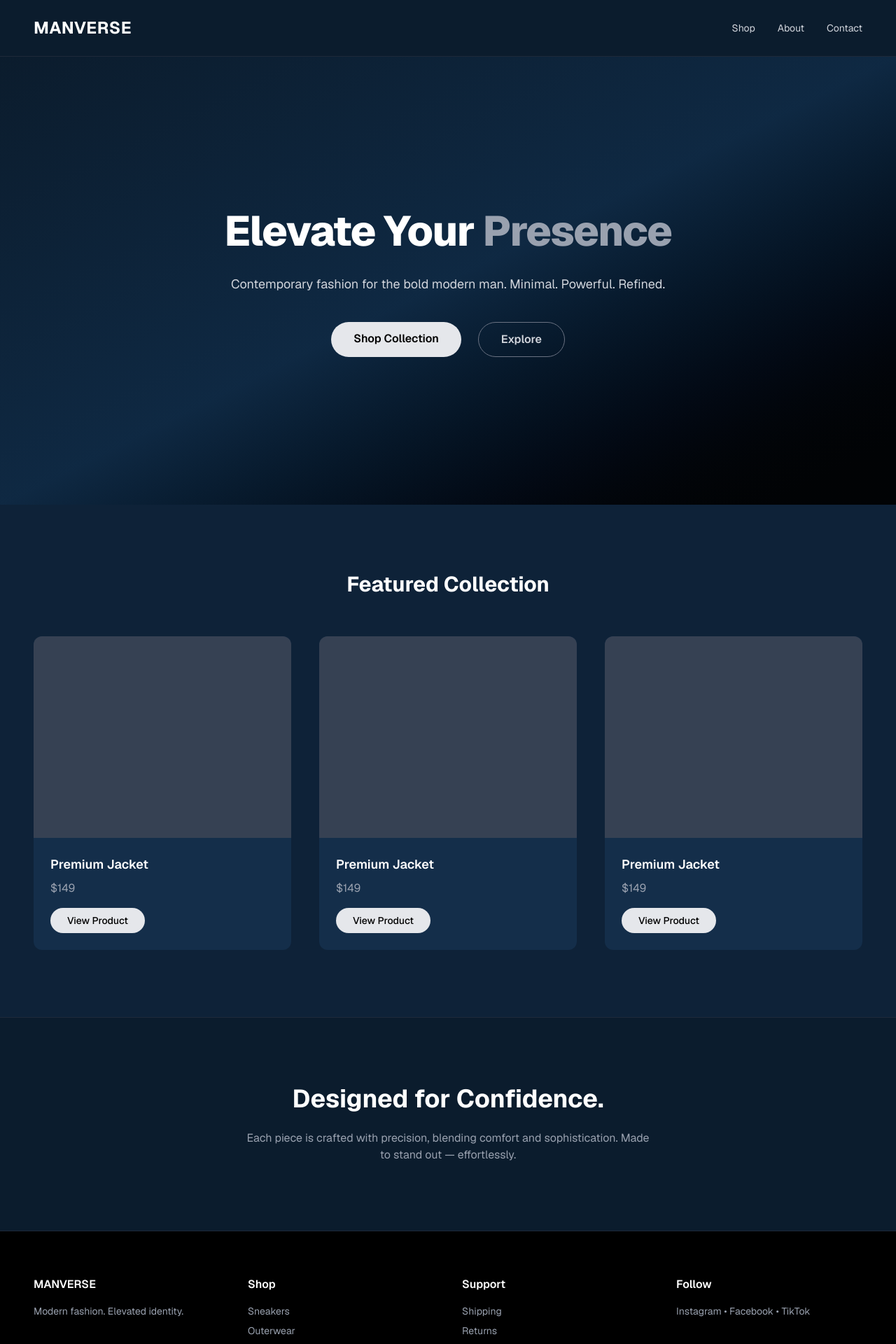
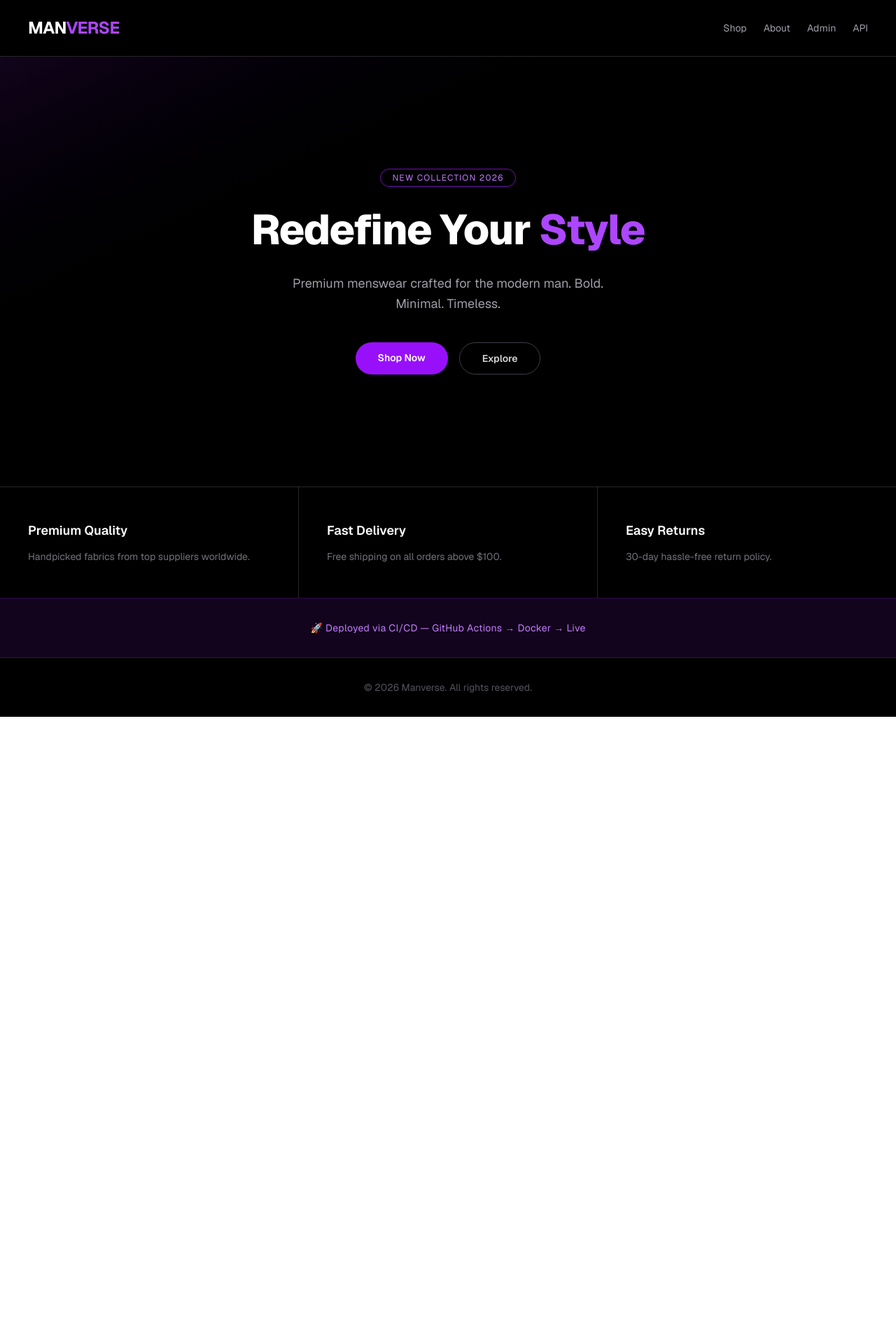
Before and after one commit to Ashikmahbub/manverse, a Next.js app in the folder frontend/frontend/: page / in a window 1280 px wide. Shown: the top 1920 px of the page at 70% size. After the commit the page ends 1024 px from the top, so only its background shows below. Built offline with nearby package versions, Linux system fonts and the light colour scheme.

Commit message:
modified yml home page

```diff
--- a/frontend/frontend/app/page.tsx
+++ b/frontend/frontend/app/page.tsx
@@ -1,140 +1,64 @@
-"use client"
-import Link from "next/link"
-
 export default function Home() {
   return (
-    <div className="min-h-screen bg-[#0B1C2D] text-white font-sans">
-
+    <div className="min-h-screen bg-black text-white font-sans">
       {/* Navbar */}
-      <nav className="flex items-center justify-between px-12 py-6 border-b border-gray-800">
-        <span className="text-2xl font-bold tracking-wide">
-          MANVERSE
+      <nav className="flex items-center justify-between px-10 py-6 border-b border-zinc-800">
+        <span className="text-2xl font-bold tracking-tight text-white">
+          MAN<span className="text-purple-500">VERSE</span>
         </span>
-
-        <div className="flex gap-8 text-sm text-gray-300">
-          <Link href="/shop" className="hover:text-white transition">Shop</Link>
-          <Link href="#" className="hover:text-white transition">About</Link>
-          <Link href="#" className="hover:text-white transition">Contact</Link>
+        <div className="flex gap-6 text-sm text-zinc-400">
+          <a href="#" className="hover:text-white transition">Shop</a>
+          <a href="#" className="hover:text-white transition">About</a>
+          <a href="/admin" className="hover:text-white transition">Admin</a>
+          <a href="/api/products/" className="hover:text-white transition">API</a>
         </div>
       </nav>
 
-      {/* Hero Section */}
-      <section className="relative h-[80vh] flex items-center justify-center text-center px-6">
-
-        <div className="absolute inset-0 bg-gradient-to-br from-[#0B1C2D] via-[#0f2a45] to-black opacity-90"></div>
-
-        <div className="relative z-10 max-w-3xl">
-          <h1 className="text-6xl font-extrabold tracking-tight leading-tight">
-            Elevate Your <span className="text-gray-400">Presence</span>
+      {/* Hero */}
+      <section className="flex flex-col items-center justify-center text-center px-6 py-40 relative overflow-hidden">
+        <div className="absolute inset-0 bg-gradient-to-br from-purple-900/20 via-black to-black z-0" />
+        <div className="relative z-10 flex flex-col items-center gap-6">
+          <span className="text-xs uppercase tracking-widest text-purple-400 border border-purple-800 px-4 py-1 rounded-full">
+            New Collection 2026
+          </span>
+          <h1 className="text-6xl font-extrabold tracking-tight leading-tight max-w-2xl">
+            Redefine Your <span className="text-purple-500">Style</span>
           </h1>
-
-          <p className="mt-6 text-gray-300 text-lg">
-            Contemporary fashion for the bold modern man.
-            Minimal. Powerful. Refined.
+          <p className="text-zinc-400 text-lg max-w-md leading-relaxed">
+            Premium menswear crafted for the modern man. Bold. Minimal. Timeless.
           </p>
-
-          <div className="mt-10 flex justify-center gap-6">
-            <Link
-              href="/shop"
-              className="bg-gray-200 text-black px-8 py-3 rounded-full font-semibold hover:bg-red-600 hover:text-white transition"
-            >
-              Shop Collection
-            </Link>
-
-            <Link
-              href="#featured"
-              className="border border-gray-500 px-8 py-3 rounded-full font-semibold text-gray-300 hover:border-red-600 hover:text-red-500 transition"
-            >
-              Explore
-            </Link>
+          <div className="flex gap-4 mt-4">
+            <a href="#" className="bg-purple-600 hover:bg-purple-700 transition px-8 py-3 rounded-full text-sm font-semibold">Shop Now</a>
+            <a href="#" className="border border-zinc-700 hover:border-zinc-400 transition px-8 py-3 rounded-full text-sm font-semibold text-zinc-300">Explore</a>
           </div>
         </div>
       </section>
 
-      {/* Featured Section */}
-      <section id="featured" className="px-12 py-24 bg-[#0E2238]">
-        <h2 className="text-3xl font-bold mb-14 text-center">
-          Featured Collection
-        </h2>
-
-        <div className="grid grid-cols-1 sm:grid-cols-3 gap-10">
-          {[1,2,3].map((item) => (
-            <div
-              key={item}
-              className="bg-[#142E4A] rounded-xl overflow-hidden hover:scale-[1.02] transition"
-            >
-              <div className="h-72 bg-gray-700"></div>
-
-              <div className="p-6">
-                <h3 className="font-semibold text-lg">
-                  Premium Jacket
-                </h3>
-                <p className="text-gray-400 mt-2">$149</p>
-
-                <button className="mt-4 bg-gray-200 text-black px-6 py-2 rounded-full text-sm font-medium hover:bg-red-600 hover:text-white transition">
-                  View Product
-                </button>
-              </div>
-            </div>
-          ))}
-        </div>
+      {/* Features */}
+      <section className="grid grid-cols-1 sm:grid-cols-3 gap-px border-t border-zinc-800 bg-zinc-800">
+        {[
+          { title: "Premium Quality", desc: "Handpicked fabrics from top suppliers worldwide." },
+          { title: "Fast Delivery", desc: "Free shipping on all orders above $100." },
+          { title: "Easy Returns", desc: "30-day hassle-free return policy." },
+        ].map((f) => (
+          <div key={f.title} className="bg-black px-10 py-12 flex flex-col gap-3">
+            <h3 className="text-white font-semibold text-lg">{f.title}</h3>
+            <p className="text-zinc-500 text-sm leading-relaxed">{f.desc}</p>
+          </div>
+        ))}
       </section>
 
-      {/* Brand Message */}
-      <section className="px-12 py-24 bg-[#0B1C2D] text-center border-t border-gray-800">
-        <h2 className="text-4xl font-bold max-w-2xl mx-auto">
-          Designed for Confidence.
-        </h2>
-
-        <p className="mt-6 text-gray-400 max-w-xl mx-auto">
-          Each piece is crafted with precision,
-          blending comfort and sophistication.
-          Made to stand out — effortlessly.
+      {/* CI/CD Test Banner */}
+      <section className="flex items-center justify-center py-8 bg-purple-900/20 border-t border-purple-800/30">
+        <p className="text-purple-400 text-sm tracking-wide">
+          🚀 Deployed via CI/CD — GitHub Actions → Docker → Live
         </p>
       </section>
 
       {/* Footer */}
-      <footer className="bg-black px-12 py-16 border-t border-gray-800 text-gray-400">
-
-        <div className="grid grid-cols-1 sm:grid-cols-4 gap-10">
-
-          <div>
-            <h4 className="text-white font-semibold mb-4">MANVERSE</h4>
-            <p className="text-sm">
-              Modern fashion. Elevated identity.
-            </p>
-          </div>
-
-          <div>
-            <h4 className="text-white font-semibold mb-4">Shop</h4>
-            <ul className="space-y-2 text-sm">
-              <li>Sneakers</li>
-              <li>Outerwear</li>
-              <li>Accessories</li>
-            </ul>
-          </div>
-
-          <div>
-            <h4 className="text-white font-semibold mb-4">Support</h4>
-            <ul className="space-y-2 text-sm">
-              <li>Shipping</li>
-              <li>Returns</li>
-              <li>Privacy Policy</li>
-            </ul>
-          </div>
-
-          <div>
-            <h4 className="text-white font-semibold mb-4">Follow</h4>
-            <p className="text-sm">Instagram • Facebook • TikTok</p>
-          </div>
-
-        </div>
-
-        <div className="mt-12 text-center text-xs text-gray-600">
-          © 2026 Manverse. All rights reserved.
-        </div>
+      <footer className="text-center py-8 text-zinc-600 text-sm border-t border-zinc-800">
+        © 2026 Manverse. All rights reserved.
       </footer>
-
     </div>
-  )
+  );
 }
```
Also changed, not shown: 1 other file (tests, documents, lock files or other folders).
